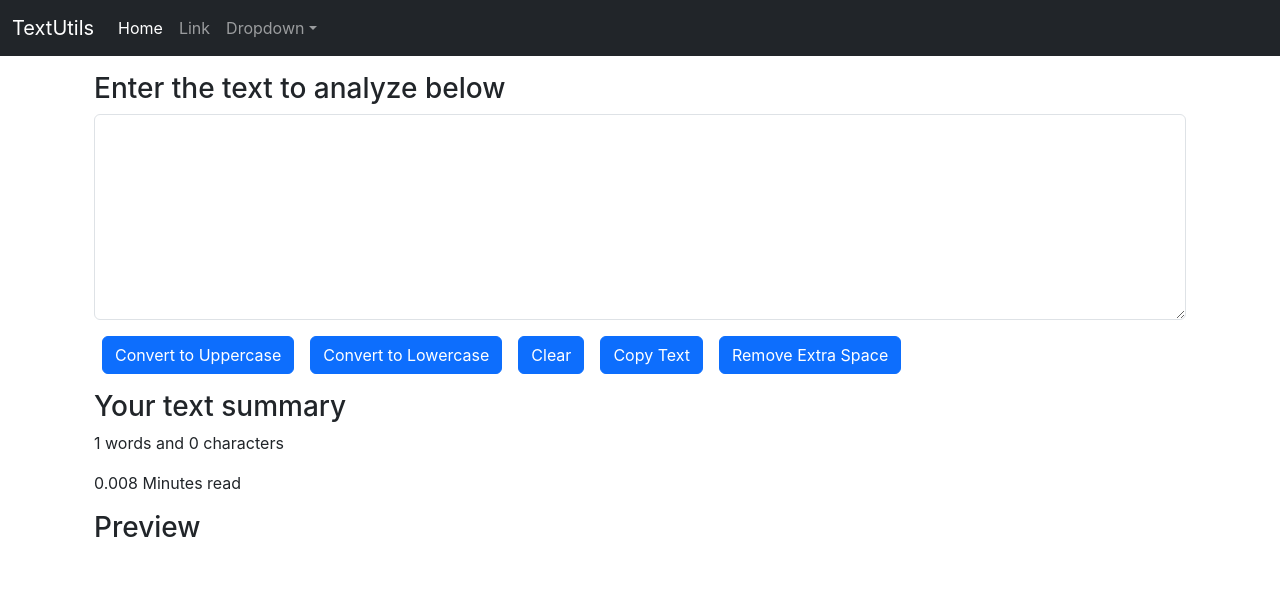
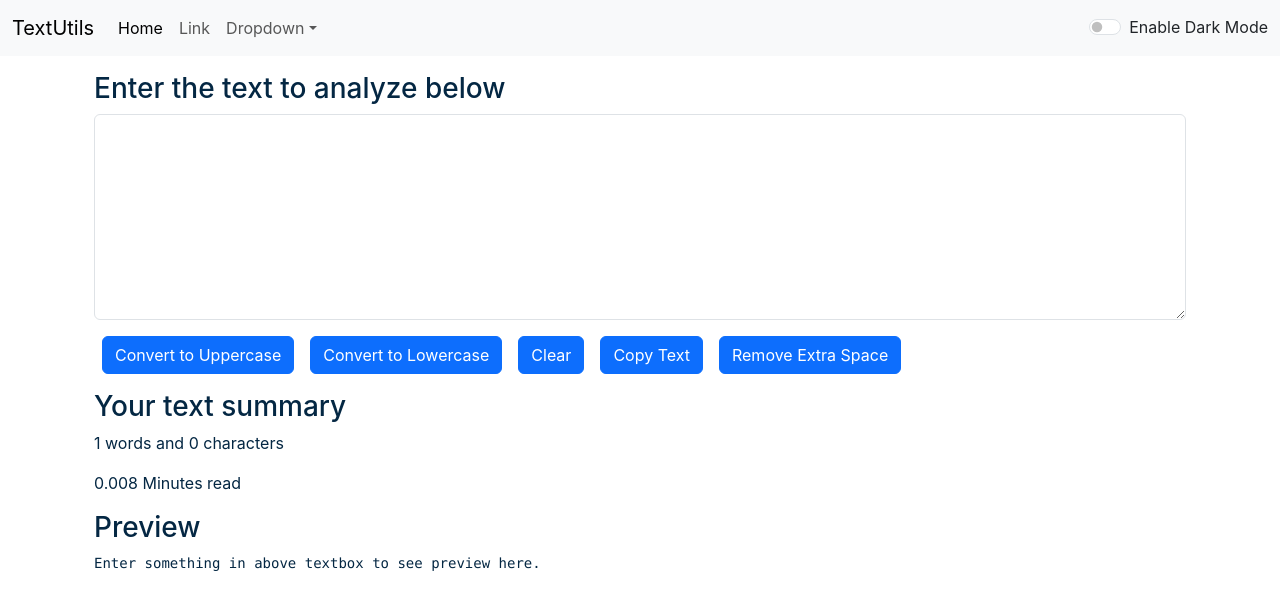
Before and after one commit to jenitlalshakya/react-TextUtils, a React (Create React App) app: page / in a window 1280 px wide. Shown: the top 610 px of the page. Built offline with nearby package versions, Linux system fonts and the light colour scheme.

Commit message:
Add Dark MOde

```diff
--- a/src/App.js
+++ b/src/App.js
@@ -1,14 +1,26 @@
 import './App.css';
 import Navbar from './components/Navbar';
 import Form from './components/Form';
+import { useState } from 'react';
 // import About from './components/About';
 
 function App() {
+    const [mode, setMode] = useState('light');
+	const toggleMode = () => {
+		if (mode === 'light') {
+			setMode('dark');
+			document.body.style.backgroundColor = '#042743';
+		} else {
+			setMode('light');
+			document.body.style.backgroundColor = 'white';
+		}
+	}
+
 	return (
 		<>
-    <Navbar title="TextUtils" />
+		<Navbar title="TextUtils" mode={mode} toggleMode={toggleMode} />
 		<div className="container my-3">
-      <Form heading="Enter the text to analyze below" />
+		<Form heading="Enter the text to analyze below" mode={mode} />
 		</div>
 		{/* <About /> */}
 		</>
--- a/src/components/Form.js
+++ b/src/components/Form.js
@@ -28,10 +28,20 @@
     }
     return (
         <>
-        <div className="container">
+        <div className="container" style={{color: props.mode==='dark'?'white':'#042743'}}>
             <h3>{props.heading}</h3>
             <div className="mb-3">
-                <textarea className="form-control" value={text} onChange={handleOnChange} id="text" rows="8"></textarea>
+            <textarea
+                className="form-control"
+                value={text}
+                onChange={handleOnChange}
+                style={{
+                    backgroundColor: props.mode === 'dark' ? 'grey' : 'white',
+                    color: props.mode === 'dark' ? 'white' : '#042743'
+                }}
+                id="text"
+                rows="8"
+            />
             </div>
             <button className="btn btn-primary mx-2" onClick={handleupClick}>Convert to Uppercase</button>
             <button className="btn btn-primary mx-2" onClick={handleloClick}>Convert to Lowercase</button>
@@ -39,12 +49,12 @@
             <button className="btn btn-primary mx-2" onClick={handleCopy}>Copy Text</button>
             <button className="btn btn-primary mx-2" onClick={handleExtraSpace}>Remove Extra Space</button>
         </div>
-        <div className="container my-3">
+        <div className="container my-3" style={{color: props.mode==='dark'?'white':'#042743'}}>
             <h3>Your text summary</h3>
             <p>{text.split(' ').length} words and {text.length} characters</p>
             <p>{0.008 * text.split(' ').length} Minutes read</p>
             <h3>Preview</h3>
-            <p>{text}</p>
+            <pre>{text.length>0?text:'Enter something in above textbox to see preview here.'}</pre>
         </div>
         </>
     )
--- a/src/components/Navbar.js
+++ b/src/components/Navbar.js
@@ -3,7 +3,7 @@
 
 export default function Navbar(props) {
   return (
-    <nav className="navbar navbar-expand-lg navbar-dark bg-dark">
+    <nav className={`navbar navbar-expand-lg navbar-${props.mode} bg-${props.mode}`}>
     <div className="container-fluid">
         <a className="navbar-brand" href="/">{props.title}</a>
         <button className="navbar-toggler" type="button" data-bs-toggle="collapse" data-bs-target="#navbarSupportedContent" aria-controls="navbarSupportedContent" aria-expanded="false" aria-label="Toggle navigation">
@@ -36,6 +36,10 @@
             <input className="form-control me-2" type="search" placeholder="Search" aria-label="Search"/>
             <button className="btn btn-outline-primary" type="submit">Search</button>
         </form> */}
+        <div className={`form-check form-switch text-${props.mode==='light'?'dark':'light'}`}>
+            <input className="form-check-input" type="checkbox" onClick={props.toggleMode} role="switch" id="switchCheckDefault" />
+            <label className="form-check-label" htmlFor="switchCheckDefault">Enable Dark Mode</label>
+        </div>
         </div>
     </div>
     </nav>
```
Lines whose indentation alone changed are shown as unchanged.
